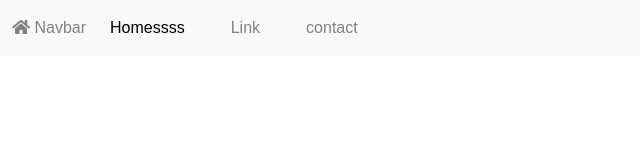
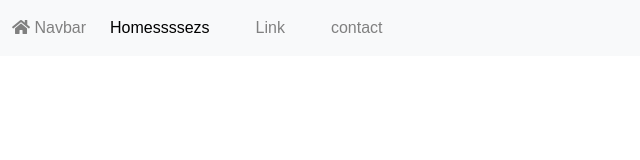
Before and after one commit to hos77/bootstrapProject, a plain HTML site: page index.html in a window 1280 px wide. Shown: the whole page, without its empty margins (0-640 px from the left). Drawn offline with nearby package versions, Linux system fonts and the light colour scheme; a small style sheet from the web is missing.

Commit message:
hhhhhhhhhhhhh

```diff
--- a/index.html
+++ b/index.html
@@ -39,7 +39,7 @@
         <div class="collapse navbar-collapse" id="navbarSupportedContent">
           <ul class="navbar-nav me-auto mb-2 mb-lg-0">
             <li class="nav-item">
-              <a class="nav-link active" aria-current="page" href="#">Homessss</a>
+              <a class="nav-link active" aria-current="page" href="#">Homessssezs</a>
             </li>
             <li class="nav-item li2">
               <a class="nav-link" href="#">Link</a>
```
